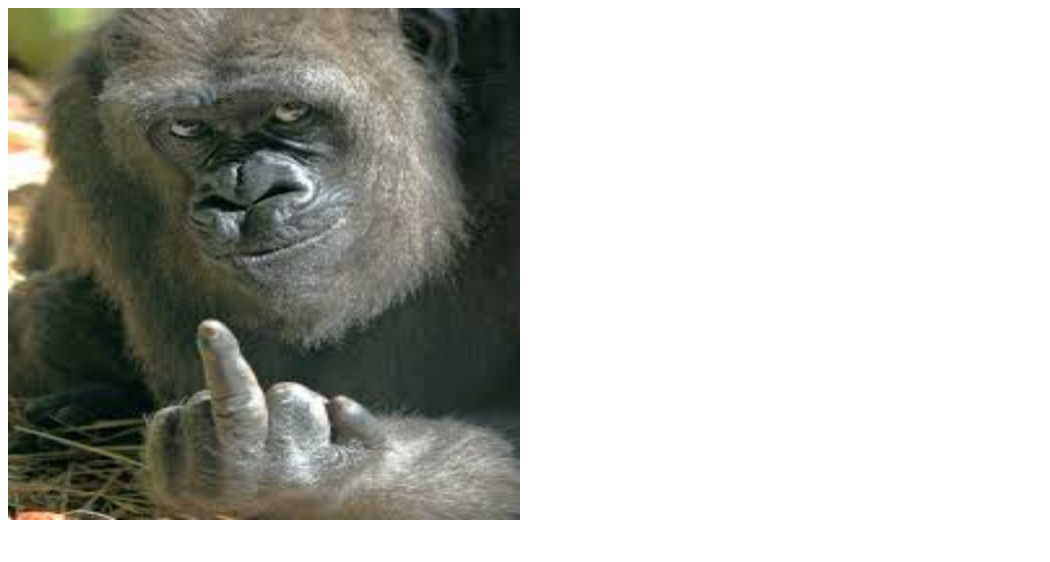
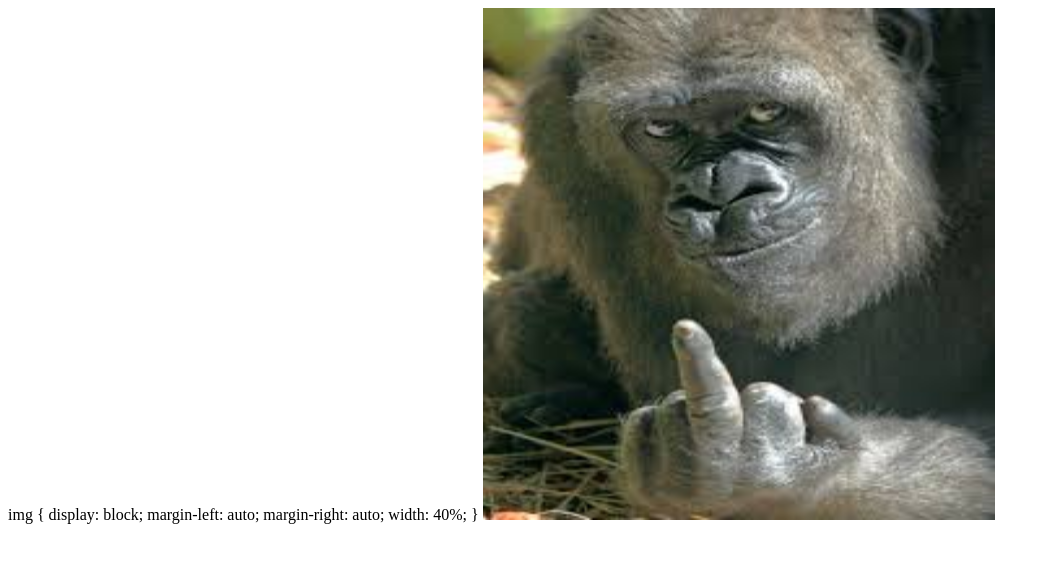
Before and after one commit to galeria-jurowiecka/galeria-jurowiecka.github.io, a plain HTML site: page index.html in a window 1280 px wide. Shown: the whole page, without its empty margins (0-1050 px from the left). Drawn offline with Linux system fonts and the light colour scheme.

Commit message:
Update index.html

```diff
--- a/index.html
+++ b/index.html
@@ -1,4 +1,14 @@
 <!DOCTYPE html>
+
+<css>
+img {
+  display: block;
+  margin-left: auto;
+  margin-right: auto;
+  width: 40%;
+}
+</css>
+
 <head>
     <title>Goryl</title>
     <link rel="icon" type="image/x-icon" href="/gorilla.jpg">
```
